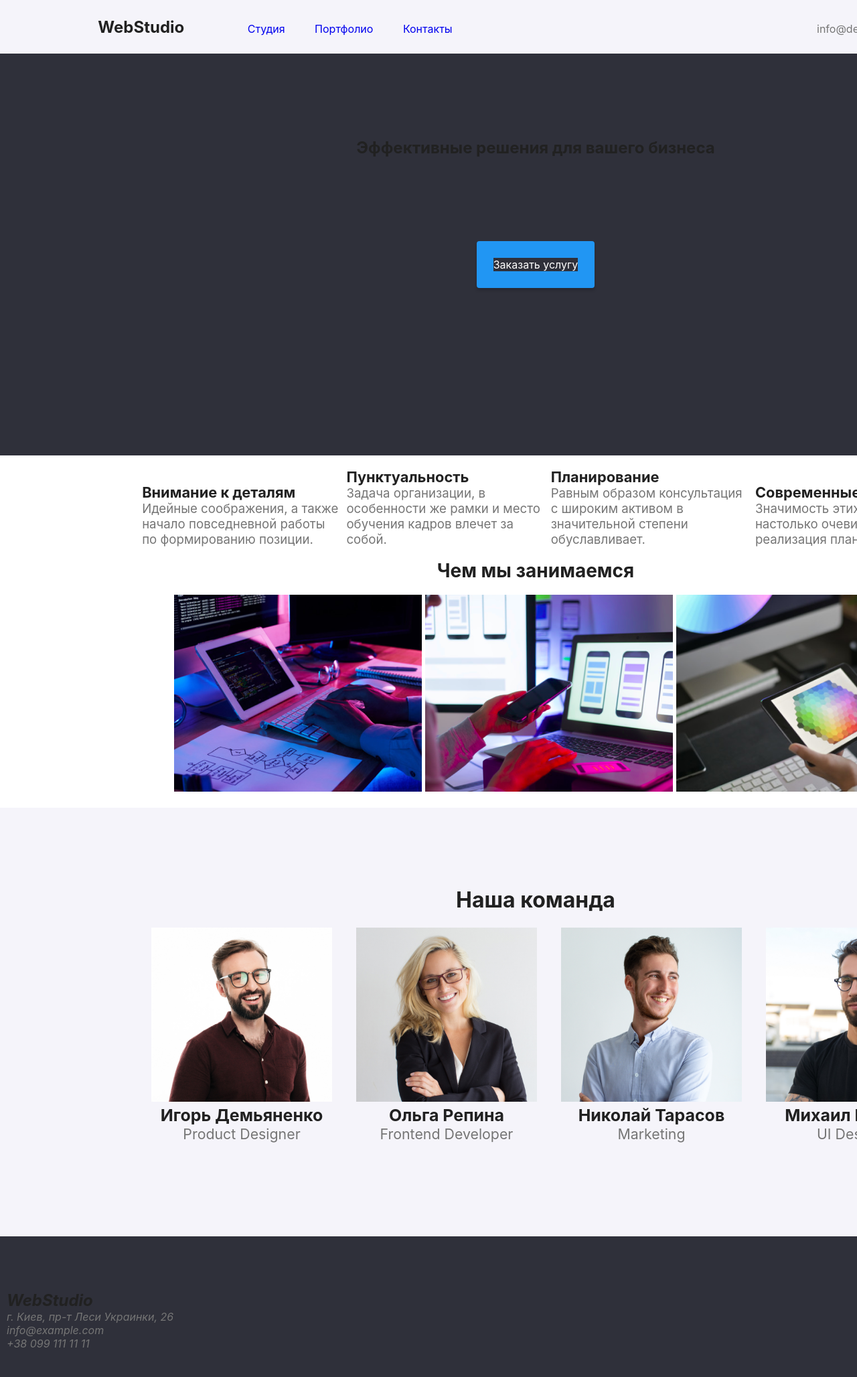
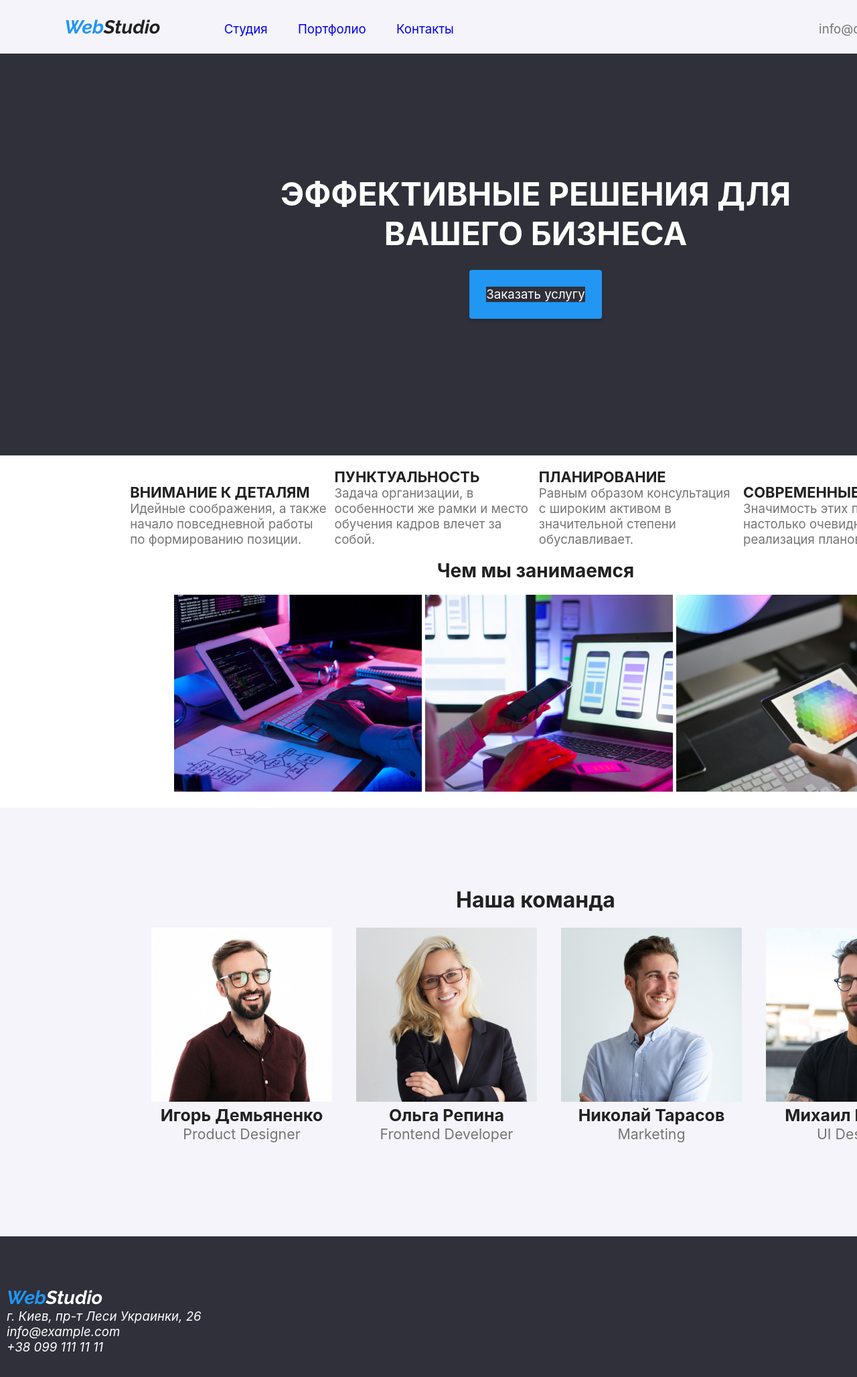
Before and after one commit to sergiikyzyma/goit-markup-hw-02, a plain HTML site: page index.html in a window 1280 px wide. Shown: the top 2056 px of the page at 67% size. Drawn offline with Linux system fonts and the light colour scheme.

Commit message:
add style.css

```diff
--- a/index.html
+++ b/index.html
@@ -3,15 +3,15 @@
     <head>
         <meta charset = "UTF-8">
         <meta name = "viewport" content = "width=device-width, initial-scale=1.0">
-        <link rel="stylesheet" href="/style.css">
+        <link rel="stylesheet" href="./style.css">
         <title>goit-markup-hw-02</title>
     </head>
     <body>
         <header>
             <nav class="nav_menu">
                 <menu>
-                    <li><h2>WebStudio</h2></li>
-                    <li><a href="/index.html">Студия</a></li>
+                    <li><h2><strong id="logo_1">Web</strong><strong id="logo_2">Studio</strong></h2></li>
+                    <li><a href="./index.html">Студия</a></li>
                     <li><a href="#">Портфолио</a></li>
                     <li><a href="#">Контакты</a></li>
                     <li><span>info@devstudio.com</span></li>
@@ -51,9 +51,9 @@
                 <div>
                     <h2>Чем мы занимаемся</h2>
                     <ul>
-                        <li><img src="/images/img1.png" alt="image_1"></li>
-                        <li><img src="/images/img2.png" alt="image_2"></li>
-                        <li><img src="/images/img3.png" alt="image_3"></li>
+                        <li><img src="./images/img1.png" alt="image_1"></li>
+                        <li><img src="./images/img2.png" alt="image_2"></li>
+                        <li><img src="./images/img3.png" alt="image_3"></li>
                     </ul>
                 </div>
             </section>
@@ -62,22 +62,22 @@
                     <h2>Наша команда</h2>
                     <ul>
                         <li>
-                            <img src="/images/employer1.jpg" alt="employer 1">
+                            <img src="./images/employer1.jpg" alt="employer 1">
                             <h3>Игорь Демьяненко</h3>
                             <p>Product Designer</p>
                         </li>
                         <li>
-                            <img src="/images/employer2.jpg" alt="employer 2">
+                            <img src="./images/employer2.jpg" alt="employer 2">
                             <h3>Ольга Репина</h3>
                             <p>Frontend Developer</p>
                         </li>
                         <li>
-                            <img src="/images/employer3.jpg" alt="employer 3">
+                            <img src="./images/employer3.jpg" alt="employer 3">
                             <h3>Николай Тарасов</h3>
                             <p>Marketing</p>
                         </li>
                         <li>
-                            <img src="/images/employer4.jpg" alt="employer 4">
+                            <img src="./images/employer4.jpg" alt="employer 4">
                             <h3>Михаил Ермаков</h3>
                             <p>UI Designer</p>
                         </li>
@@ -88,7 +88,7 @@
         <footer>
             <address class="team_address">
                 <ul>
-                    <li><h2>WebStudio</h2></li>
+                    <li><h2><strong id="logo_3">Web</strong><strong id="logo_4">Studio</strong></h2></li>
                     <li>г. Киев, пр-т Леси Украинки, 26</li>
                     <li>info@example.com</li>
                     <li>+38 099 111 11 11</li>
--- a/style.css
+++ b/style.css
@@ -1,3 +1,8 @@
+@font-face
+{
+    font-family: "Raleway";
+    src: url("./fonts/Raleway/static/Raleway-BoldItalic.ttf");
+}
 body
 {
     background-color: white;
@@ -36,6 +41,7 @@ header
 {
     background-color: #F5F4FA;
     color: #757575;
+    font-size: 14pt;
     height: 80px;
     text-align: center;
     display: flex;
@@ -45,7 +51,8 @@ header
 footer
 {
     background-color: #2F303A;
-    color: #757575;
+    color: #FFFFFF;
+    font-size: 14pt;
     height: 252px;
     text-align: left;
     display: flex;
@@ -56,6 +63,7 @@ footer
 {
     background-color: #2F303A;
     color: white;
+    font-size: 14pt;
     height: 600px;
     text-align: center;
     display: flex;
@@ -64,7 +72,11 @@ footer
 }
 .main_team h1
 {
-    transform: translateY(-150px);
+    color: #FFFFFF;
+    font-size: 36pt;
+    width: 900px;
+    text-transform: uppercase;
+    transform: translateY(-50px);
 }
 .task_team
 {
@@ -75,6 +87,10 @@ footer
     display: flex;
     justify-content: center;
     align-items: center;
+}
+.task_team h3
+{
+    text-transform: uppercase;
 }
 .task_team_photo
 {
@@ -111,6 +127,7 @@ footer
 }
 .nav_menu h2
 {
+    font-family: "Raleway";
     margin-inline: 50px;
 }
 .nav_menu span
@@ -136,7 +153,23 @@ footer
 {
     margin: 0px -30px;
 }
+.team_address h2
+{
+    font-family: "Raleway";
+}
 .team_address li
 {
     display: block;
 }
+#logo_1, #logo_3
+{
+    color: #2196F3;
+}
+#logo_2
+{
+    color: #212121;
+}
+#logo_4
+{
+    color: #FFFFFF;
+}
```
